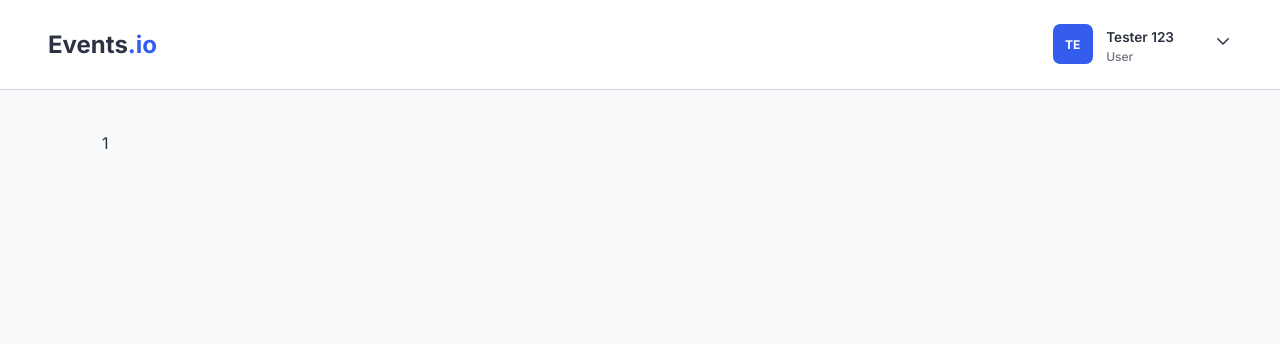
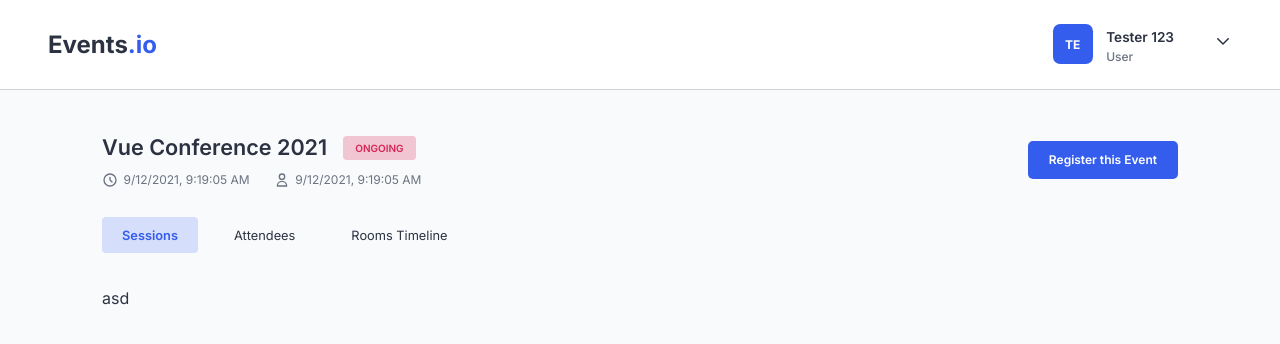
Before and after one commit to Erik3010/events.io, a React (Create React App) app: page /event/1 in a window 1280 px wide. Shown: the top 344 px of the page. Built offline with nearby package versions, Linux system fonts and the light colour scheme.

Commit message:
feat: event detail layout

```diff
--- /dev/null
+++ b/src/components/Basic/Badge/Badge.js
@@ -0,0 +1,13 @@
+import styles from "components/Basic/Badge/Badge.module.scss";
+
+import cx from "classnames";
+
+function Badge({ children, color }) {
+  return (
+    <span className={cx(styles["badge"], styles[`badge--${color}`])}>
+      {children}
+    </span>
+  );
+}
+
+export default Badge;
--- /dev/null
+++ b/src/components/Basic/Badge/Badge.module.scss
@@ -0,0 +1,21 @@
+@import "scss/variables";
+
+.badge {
+  display: inline-block;
+  font-size: 0.625rem;
+  border-radius: 0.25rem;
+  padding: 0 0.75rem;
+  height: 1.5rem;
+  text-align: center;
+  line-height: 1.5rem;
+  text-transform: uppercase;
+  font-weight: 600;
+  &--primary {
+    background: rgba(52, 93, 238, 0.25);
+    color: $primary;
+  }
+  &--secondary {
+    background: rgba(214, 38, 85, 0.25);
+    color: #d62655;
+  }
+}
--- a/src/components/Basic/Button/Button.js
+++ b/src/components/Basic/Button/Button.js
@@ -1,10 +1,12 @@
 import styles from "components/Basic/Button/Button.module.scss";
-import classNames from "classnames";
+import cx from "classnames";
 
-function Button({ children, type, ...props }) {
+function Button({ children, type, small: isSmall = true, ...props }) {
   return (
     <button
-      className={classNames(styles["btn"], styles[`btn-${type}`])}
+      className={cx(styles["btn"], styles[`btn-${type}`], {
+        [styles["btn-small"]]: isSmall,
+      })}
       type="submit"
       {...props}
     >
--- a/src/components/Basic/Button/Button.module.scss
+++ b/src/components/Basic/Button/Button.module.scss
@@ -37,5 +37,9 @@
         transform: scale(0.97);
       }
     }
+    &-small {
+      padding: 0.65rem 1.25rem;
+      font-size: 0.75rem;
+    }
   }
 }
--- a/src/components/Basic/HeaderProfile/HeaderProfile.js
+++ b/src/components/Basic/HeaderProfile/HeaderProfile.js
@@ -7,7 +7,7 @@ import { ReactComponent as ChevronDown } from "assets/icons/chevron-down.svg";
 import { ReactComponent as Logout } from "assets/icons/logout.svg";
 
 import Dropdown from "components/Basic/Dropdown/Dropdown";
-import classNames from "classnames";
+import cx from "classnames";
 
 function HeaderProfile() {
   const history = useHistory();
@@ -36,7 +36,7 @@ function HeaderProfile() {
           onClick={(e) => toggleDropdown(e)}
         >
           <ChevronDown
-            className={classNames({ [styles["active"]]: showDropdown })}
+            className={cx({ [styles["active"]]: showDropdown })}
             width={18}
             height={18}
           />
--- a/src/components/Event/CreateEventModal/CreateEventModal.js
+++ b/src/components/Event/CreateEventModal/CreateEventModal.js
@@ -5,7 +5,7 @@ import CreateEventForm from "components/Event/CreateEventForm/CreateEventForm";
 import { ReactComponent as Cancel } from "assets/icons/cancel.svg";
 
 import { Transition } from "react-transition-group";
-import classnames from "classnames";
+import cx from "classnames";
 import { useEffect } from "react/cjs/react.development";
 
 const transitionStyle = {
@@ -22,12 +22,7 @@ function CreateEventModal({ show, onClose }) {
   }, [show]);
 
   return (
-    <Transition
-      in={show}
-      timeout={200}
-      appear
-      unmountOnExit
-    >
+    <Transition in={show} timeout={200} appear unmountOnExit>
       {(state) => (
         <div
           style={{ ...transitionStyle[state] }}
@@ -53,7 +48,7 @@ function CreateEventModal({ show, onClose }) {
               </div>
             </div>
             <div
-              className={classnames(
+              className={cx(
                 styles["event-modal-decoration"],
                 styles["event-modal-decoration-right"]
               )}
--- a/src/components/Event/EventCard/EventCard.js
+++ b/src/components/Event/EventCard/EventCard.js
@@ -3,6 +3,7 @@ import styles from "components/Event/EventCard/EventCard.module.scss";
 import { useHistory } from "react-router-dom";
 
 import { ReactComponent as DotsVertical } from "assets/icons/dots-vertical.svg";
+import Badge from "components/Basic/Badge/Badge";
 
 function EventCard() {
   const history = useHistory();
@@ -17,7 +18,7 @@ function EventCard() {
       <div className={styles["event-card-body"]}>
         <div className={styles["event-card-header"]}>
           <div>
-            <span className={styles["event-badge"]}>12 hours to go</span>
+            <Badge color="primary">12 hours to go</Badge>
           </div>
           <div className={styles["event-menu-icon"]}>
             <DotsVertical width={22} height={22} />
--- a/src/components/Event/EventCard/EventCard.module.scss
+++ b/src/components/Event/EventCard/EventCard.module.scss
@@ -50,19 +50,6 @@
           border-radius: 0.35rem;
         }
       }
-      .event-badge {
-        display: inline-block;
-        font-size: 0.625rem;
-        border-radius: 0.25rem;
-        background: rgba(52, 93, 238, 0.25);
-        color: $primary;
-        padding: 0 0.75rem;
-        height: 1.5rem;
-        text-align: center;
-        line-height: 1.5rem;
-        text-transform: uppercase;
-        font-weight: 600;
-      }
       margin-bottom: 3.5rem;
     }
     .event-card-content {
--- a/src/pages/EventDetail/EventDetail.js
+++ b/src/pages/EventDetail/EventDetail.js
@@ -1,9 +1,52 @@
+import Badge from "components/Basic/Badge/Badge";
+import Button from "components/Basic/Button/Button";
 import Default from "containers/Default";
 
-function EventDetail({ match }) {
+import styles from "pages/EventDetail/EventDetail.module.scss";
+
+import cx from "classnames";
+
+import { ReactComponent as Clock } from "assets/icons/clock.svg";
+import { ReactComponent as User } from "assets/icons/user.svg";
+
+function EventDetail() {
   return (
     <Default>
-      <div>{match.params.slug}</div>
+      <div className={styles["event-detail-container"]}>
+        <div className={styles["event-detail-header"]}>
+          <div className={styles["event-detail-title"]}>
+            <div className={styles["event-detail-subtitle"]}>
+              <h2>Vue Conference 2021</h2>{" "}
+              <Badge color="secondary">ongoing</Badge>
+            </div>
+            <div className={styles["event-detail-info-container"]}>
+              <div className={styles["event-detail-info"]}>
+                <Clock width={16} height={16} /> {new Date().toLocaleString()}
+              </div>
+              <div className={styles["event-detail-info"]}>
+                <User width={16} height={16} /> {new Date().toLocaleString()}
+              </div>
+            </div>
+          </div>
+          <Button small type="primary">
+            Register this Event
+          </Button>
+        </div>
+        <div className={styles["event-detail-body"]}>
+          <div className={styles["event-detail-tab"]}>
+            <div
+              className={cx(styles["event-detail-tab-item"], styles["active"])}
+            >
+              Sessions
+            </div>
+            <div className={styles["event-detail-tab-item"]}>Attendees</div>
+            <div className={styles["event-detail-tab-item"]}>
+              Rooms Timeline
+            </div>
+          </div>
+          <div className={styles["event-detail-content"]}>asd</div>
+        </div>
+      </div>
     </Default>
   );
 }
--- /dev/null
+++ b/src/pages/EventDetail/EventDetail.module.scss
@@ -0,0 +1,65 @@
+@import "scss/variables";
+
+.event-detail-container {
+  .event-detail-header {
+    display: flex;
+    align-items: center;
+    justify-content: space-between;
+    .event-detail-title {
+      .event-detail-subtitle {
+        display: flex;
+        align-items: center;
+        h2 {
+          font-weight: 600;
+          font-size: 1.35rem;
+        }
+        > * + * {
+          margin-left: 1rem;
+        }
+      }
+      .event-detail-info {
+        &-container {
+          display: flex;
+          margin-top: 0.25rem;
+          > * + * {
+            margin-left: 1.5rem;
+          }
+        }
+        svg {
+          stroke: $subtitle;
+          margin-right: 0.35rem;
+        }
+        display: flex;
+        align-items: center;
+        color: $subtitle;
+        font-size: 0.75rem;
+      }
+    }
+  }
+  .event-detail-body {
+    margin-top: 1.75rem;
+    .event-detail-tab {
+      display: flex;
+      > * + * {
+        margin-left: 1rem;
+      }
+      &-item {
+        font-size: 0.8rem;
+        cursor: pointer;
+        padding: 0.45rem 1.25rem;
+        border-radius: 0.25rem;
+        &:hover {
+          background: $lightGray;
+        }
+        &.active {
+          font-weight: 600;
+          background: rgba(52, 93, 238, 0.18);
+          color: $primary;
+        }
+      }
+    }
+    .event-detail-content {
+      margin-top: 2rem;
+    }
+  }
+}
```
Also changed, not shown: src/assets/icons/clock.svg (added), src/assets/icons/user.svg (added).
